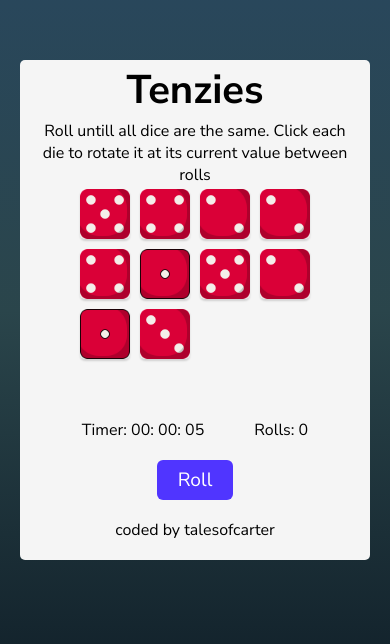
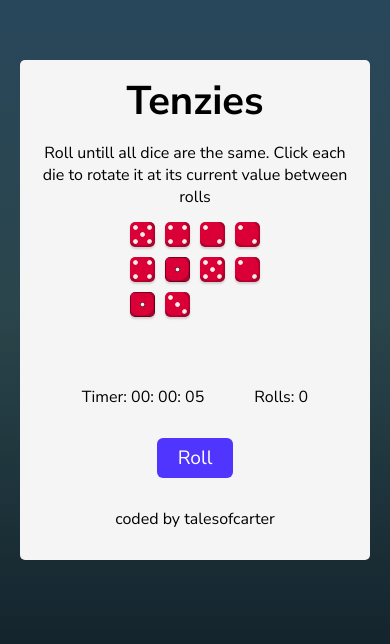
Before and after one commit to talesofcarter/tenzies-game, a React (Vite) app: page / in a window 390 px wide. Shown: the part 112-756 px from the top of the page. Built offline with nearby package versions, Linux system fonts and the light colour scheme.

Commit message:
fix the media query issue for small screens

```diff
--- a/src/index.css
+++ b/src/index.css
@@ -134,4 +134,15 @@ button.roll-dice:hover {
     grid-template-columns: repeat(4, 1fr);
     gap: 10px;
   }
+
+  .die-container button {
+    background-color: white;
+    font-size: 1.75rem;
+    font-weight: bold;
+    width: 25px;
+    height: 25px;
+    border-radius: 5px;
+    border: none;
+    box-shadow: rgba(0, 0, 0, 0.15) 0px 2px 2px;
+  }
 }
```
